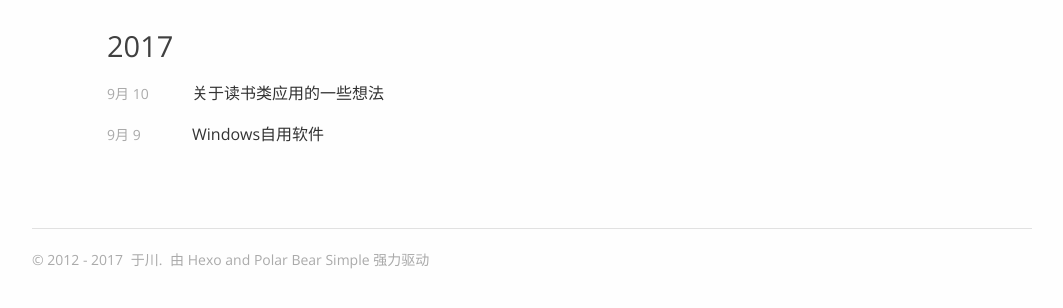
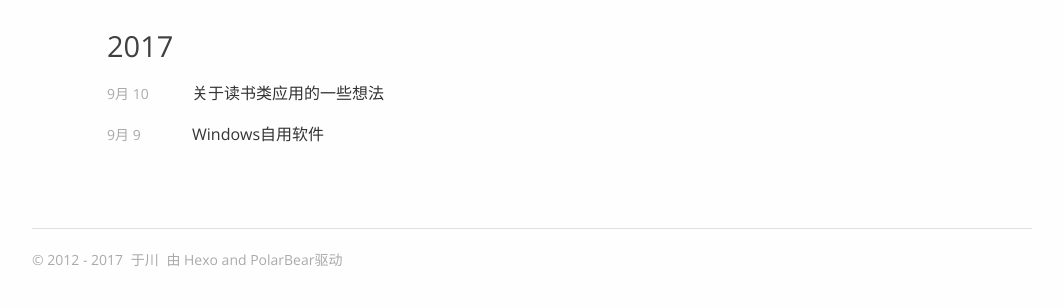
Before and after one commit to YC9789/YC9789.github.io, a plain HTML site: page index.html in a window 1280 px wide. Shown: the part 68-376 px from the top of the page, without its empty margins (108-1171 px from the left). Drawn offline with nearby package versions, Linux system fonts and the light colour scheme.

Commit message:
Site updated: 2017-10-23 17:46:12

```diff
--- a/index.html
+++ b/index.html
@@ -159,9 +159,9 @@
         2012 -
 
     2017
-    <span class="footer-author">于川.</span>
+    <span class="footer-author">于川</span>
     <span class="power-by">
-        由 <a class="hexo-link" href="https://hexo.io/">Hexo</a> and <a class="theme-link" href="https://github.com/henryhuang/hexo-theme-polarbearsimple">Polar Bear Simple</a> 强力驱动
+        由 <a class="hexo-link" href="https://hexo.io/">Hexo</a> and <a class="theme-link" href="https://github.com/henryhuang/hexo-theme-polarbearsimple">PolarBear</a>驱动
     </span>
 </span>
 
```
